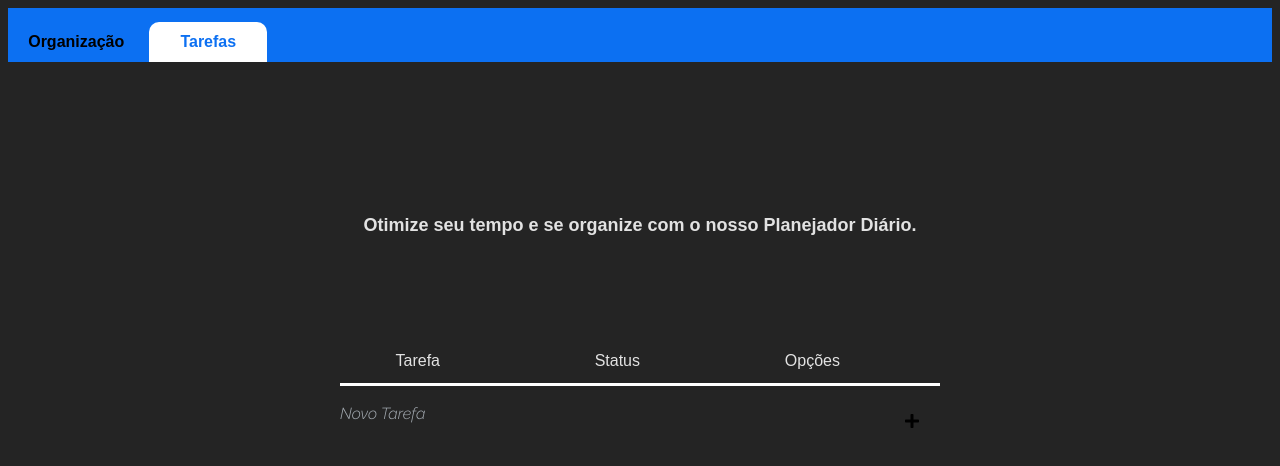
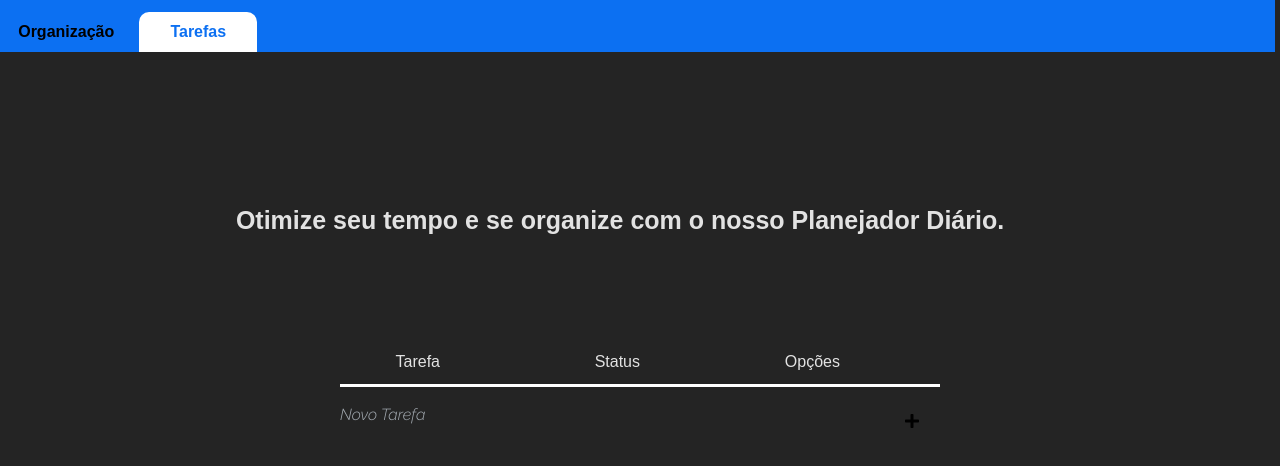
Before and after one commit to akhenatontelles/DNC.projeto.Organizacao, a React (Vite) app: page / in a window 1280 px wide. Shown: the top 466 px of the page. Built offline with nearby package versions, Linux system fonts and the light colour scheme.

Commit message:
Update App.css

```diff
--- a/src/App.css
+++ b/src/App.css
@@ -3,8 +3,8 @@
 .App {
  font-family: Arial, sans-serif;
  width: 100%;
- margin: 0 auto;
- margin: 0 auto;
+
+
 }
 
 form {
@@ -64,9 +64,11 @@ li button {
   float: left;
 }
 .titulo{
-  font-size: 18px;
+  font-size: 25px;
   font-weight: 600;
   text-align: center;
+  margin-left: -120px;
+  width: 800px;
 
 }
 .adicionar{
@@ -100,8 +102,10 @@ font-family: 'Cookie', cursive;
   }
   .topo{
     background-color: #0C70F2;
-    width: 100%;
+    width: 101%;
     height: 54px;
+    margin-top: -10px;
+    margin-left: -10px;
   }
   .container{
     width: 600px;
```
